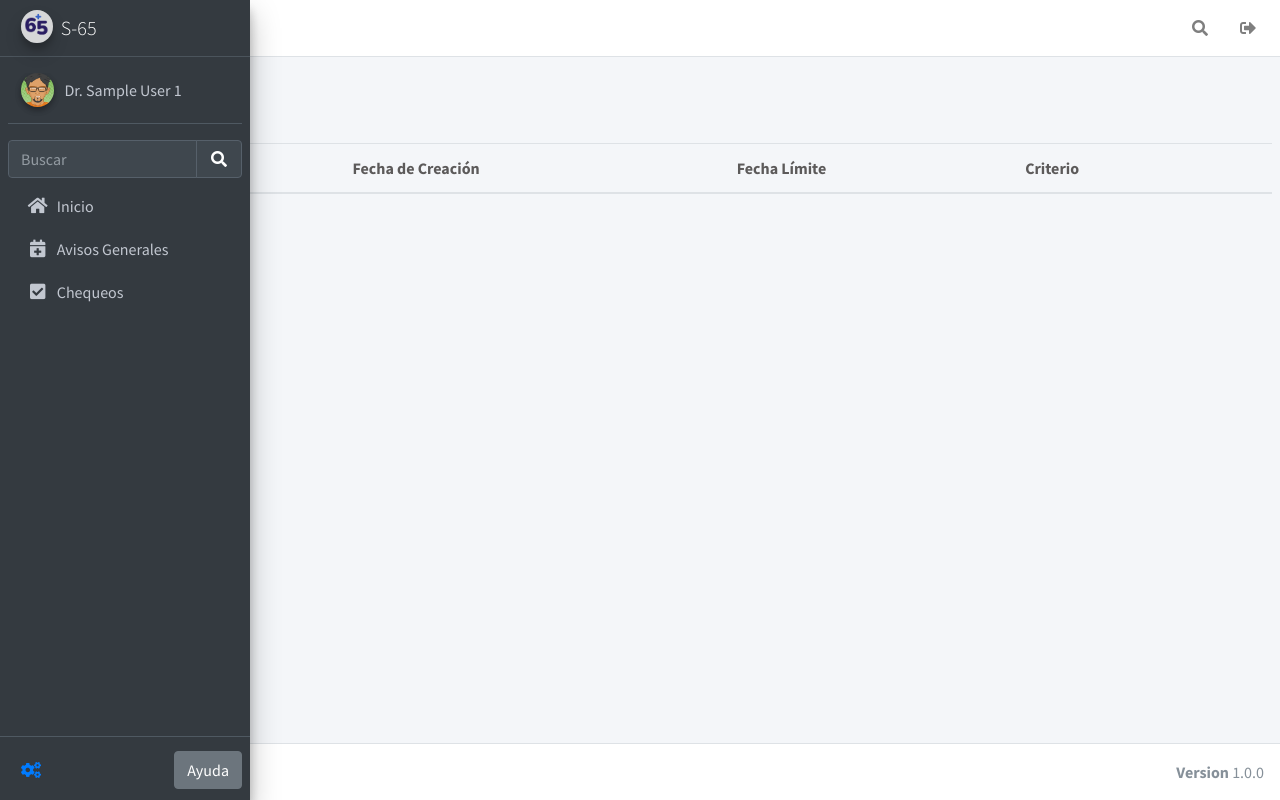
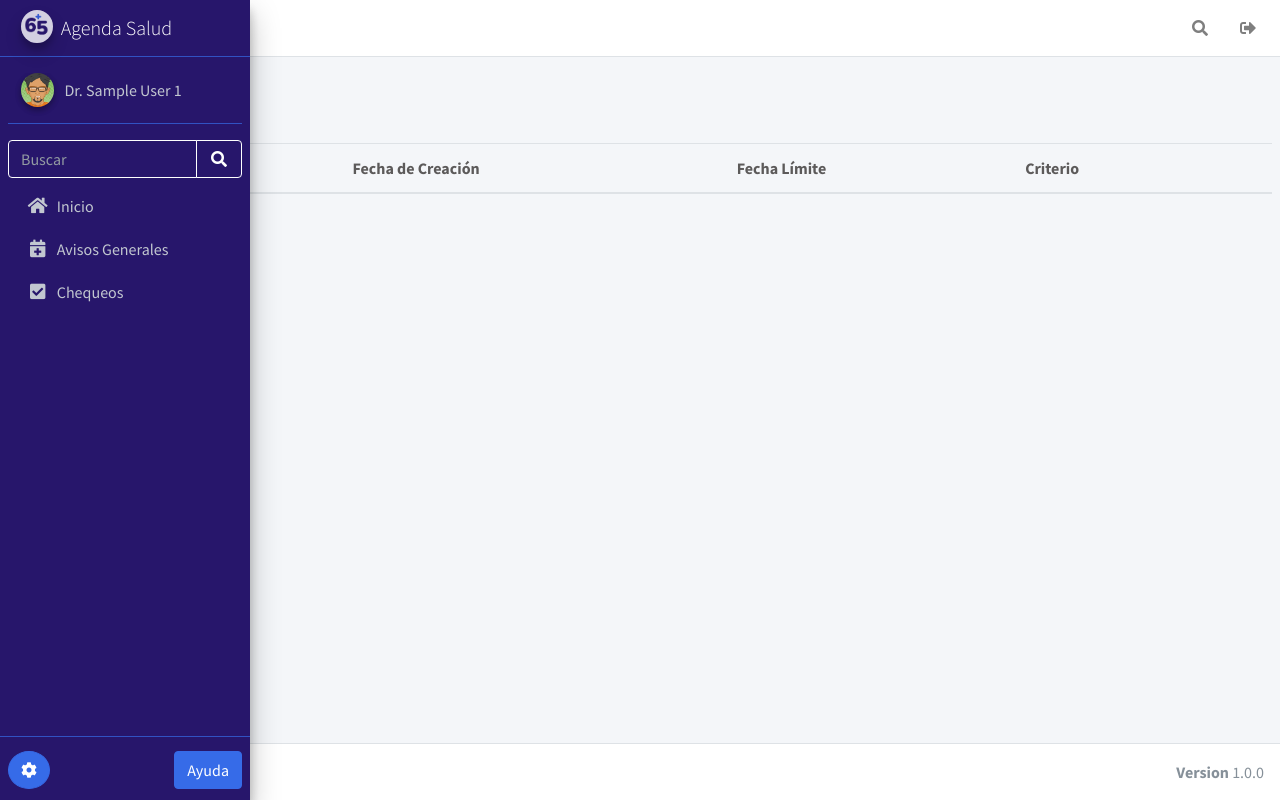
Before and after one commit to idei/S-65, a PHP site: page /S-65/app_web/avisos.php in a window 1280 px wide. Run offline with PHP 8.4, Linux system fonts and the light colour scheme; a user stored in the database is signed in; lists and menus that the app fills with data are empty; some libraries are stand-ins or nearby versions.

Commit message:
Correcciones de diseño

```diff
--- a/app_web/avisos.php
+++ b/app_web/avisos.php
@@ -26,6 +26,8 @@ $id_medico = $_SESSION["id_medico"];
     <link rel="stylesheet" href="https://use.fontawesome.com/releases/v5.8.1/css/all.css" integrity="sha384-50oBUHEmvpQ+1lW4y57PTFmhCaXp0ML5d60M1M7uH2+nqUivzIebhndOJK28anvf" crossorigin="anonymous">
     <!-- Theme style -->
     <link rel="stylesheet" href="dist/css/adminlte.min.css">
+    <!-- FIXES style -->
+  <link rel="stylesheet" href="dist/css/fixes.css">
 </head>
 
 <body class="hold-transition sidebar-mini layout-fixed" onload="read_avisos()">
@@ -51,7 +53,7 @@ $id_medico = $_SESSION["id_medico"];
                         <div class="container-fluid">
                             <div class="row">
                                 <div class="col-3">
-                                    <button class="btn btn-danger float-left" onclick="$('#nuevoAvisoGrupalModal').modal('show')"><i class="fa fa-users" aria-hidden="true"></i> Crear Aviso Grupal</button>
+                                    <button class="btn btn-primary float-left" onclick="$('#nuevoAvisoGrupalModal').modal('show')"><i class="fa fa-users" aria-hidden="true"></i> Crear Aviso Grupal</button>
                                 </div>
                                 <div class="col-9">
                                 </div>
--- a/app_web/chequeos_enviados.php
+++ b/app_web/chequeos_enviados.php
@@ -23,6 +23,8 @@ session_start();
     <link rel="stylesheet" href="plugins/overlayScrollbars/css/OverlayScrollbars.min.css">
     <!-- Theme style -->
     <link rel="stylesheet" href="dist/css/adminlte.min.css">
+    <!-- FIXES style -->
+  <link rel="stylesheet" href="dist/css/fixes.css">
 </head>
 
 <body class="hold-transition sidebar-mini layout-fixed" onload="chequeos_pacientes()">
--- /dev/null
+++ b/app_web/dist/css/fixes.css
@@ -0,0 +1,71 @@
+/*register.php*/
+.anchorAgree{
+    font-size: 15px;
+    text-decoration: underline;
+}
+
+
+/*sidebar background*/
+.main-sidebar,[class*="sidebar-dark"] .btn-sidebar, [class*="sidebar-dark"] .form-control-sidebar{
+    background-color: #27166b;
+}
+
+/*sidebar buttons*/
+#buttonfix1 , #buttonfix2{
+    background-color: #366be8;
+    border-color: #366be8;
+}
+
+#buttonfix2 {
+    color: #fff;
+    border-radius: 100%;
+}
+
+#buttonfix2 :hover{
+    color: #fff;
+}
+
+/*Sidebar borders*/
+[class*="sidebar-dark"] .sidebar-custom, [class*="sidebar-dark"] .user-panel,[class*="sidebar-dark"] .brand-link{
+    border-color: #3152c2;
+
+}
+[class*="sidebar-dark"] .btn-sidebar, [class*="sidebar-dark"] .form-control-sidebar{
+    border-color: #ffffff;
+}
+
+
+
+
+/*Buttons paciente.php*/
+
+.col, .col-1, .col-10, .col-11, .col-12, .col-2, .col-3, .col-4, .col-5, .col-6, .col-7, .col-8, .col-9, .col-auto, .col-lg, .col-lg-1, .col-lg-10, .col-lg-11, .col-lg-12, .col-lg-2, .col-lg-3, .col-lg-4, .col-lg-5, .col-lg-6, .col-lg-7, .col-lg-8, .col-lg-9, .col-lg-auto, .col-md, .col-md-1, .col-md-10, .col-md-11, .col-md-12, .col-md-2, .col-md-3, .col-md-4, .col-md-5, .col-md-6, .col-md-7, .col-md-8, .col-md-9, .col-md-auto, .col-sm, .col-sm-1, .col-sm-10, .col-sm-11, .col-sm-12, .col-sm-2, .col-sm-3, .col-sm-4, .col-sm-5, .col-sm-6, .col-sm-7, .col-sm-8, .col-sm-9, .col-sm-auto, .col-xl, .col-xl-1, .col-xl-10, .col-xl-11, .col-xl-12, .col-xl-2, .col-xl-3, .col-xl-4, .col-xl-5, .col-xl-6, .col-xl-7, .col-xl-8, .col-xl-9, .col-xl-auto {
+    width: 50%;
+  }
+
+  .btn.btn-flat {
+    border-radius:5px;
+    border-width:1px;
+    box-shadow:none
+   }
+
+   div.col-6:nth-child(2) {
+    margin-top: 25px;
+   }
+
+   .btn.btn-flat {
+    background-color: #25b1a7;
+    border-color: #25b1a7;
+   }
+
+   .btn-primary {
+    color:#fff;
+    background-color:#366be8;
+    border-color:#366be8;
+    box-shadow:none
+   }
+
+   /*Border left paciente.php*/
+   .callout.callout-info {
+    border-left-color:#25b1a7;
+   }
--- a/app_web/home.php
+++ b/app_web/home.php
@@ -26,6 +26,8 @@ $rutaRaiz = Env::$_URL_API;
   <link rel="stylesheet" href="plugins/overlayScrollbars/css/OverlayScrollbars.min.css">
   <!-- Theme style -->
   <link rel="stylesheet" href="dist/css/adminlte.min.css">
+  <!-- FIXES style -->
+  <link rel="stylesheet" href="dist/css/fixes.css">
 </head>
 
 <body class="hold-transition sidebar-mini layout-fixed" onload="read_pacientes()">
--- a/app_web/index.php
+++ b/app_web/index.php
@@ -14,6 +14,8 @@
   <link rel="stylesheet" href="plugins/icheck-bootstrap/icheck-bootstrap.min.css">
   <!-- Theme style -->
   <link rel="stylesheet" href="dist/css/adminlte.min.css">
+  <!-- FIXES style -->
+  <link rel="stylesheet" href="dist/css/fixes.css">
 </head>
 
 <body class="hold-transition login-page">
--- a/app_web/paciente.php
+++ b/app_web/paciente.php
@@ -31,6 +31,8 @@ $rutaRaiz = Env::$_URL_API;
   <link rel="stylesheet" href="plugins/overlayScrollbars/css/OverlayScrollbars.min.css">
   <!-- Theme style -->
   <link rel="stylesheet" href="dist/css/adminlte.min.css">
+  <!-- FIXES style -->
+  <link rel="stylesheet" href="dist/css/fixes.css">
 </head>
 <style>
   .modal-lg {
--- a/app_web/register.php
+++ b/app_web/register.php
@@ -19,6 +19,8 @@ $rutaRaiz = Env::$_URL_API;
   <link rel="stylesheet" href="plugins/icheck-bootstrap/icheck-bootstrap.min.css">
   <!-- Theme style -->
   <link rel="stylesheet" href="dist/css/adminlte.min.css">
+  <!-- FIXES style -->
+  <link rel="stylesheet" href="dist/css/fixes.css">
 </head>
 <body class="hold-transition register-page">
 <div class="register-box">
@@ -67,7 +69,7 @@ $rutaRaiz = Env::$_URL_API;
             <div class="icheck-primary">
               <input type="checkbox" id="agreeTerms" name="terms" value="agree">
               <label for="agreeTerms">
-               Accepto todos los <a href="#">términos</a>
+              <a href="#" class="anchorAgree">Accepto todos los términos</a>
               </label>
             </div>
           </div>
--- a/app_web/templates/sidebar_template.php
+++ b/app_web/templates/sidebar_template.php
@@ -9,7 +9,7 @@ $apellido=$_SESSION['apellido'];
   <a href="home.php" class="brand-link">
     <img src="dist/img/logoChico.png" alt="Logo" class="brand-image img-circle elevation-3"
       style="opacity: .8">
-    <span class="brand-text font-weight-light">S-65</span>
+    <span class="brand-text font-weight-light">Agenda Salud</span>
   </a>
 
   <!-- Sidebar -->
@@ -77,8 +77,8 @@ $apellido=$_SESSION['apellido'];
   <!-- /.sidebar -->
 
   <div class="sidebar-custom">
-    <a href="#" class="btn btn-link"><i class="fas fa-cogs"></i></a>
-    <a href="#" class="btn btn-secondary hide-on-collapse pos-right">Ayuda</a>
+    <a href="#" class="btn btn-link" id="buttonfix2"><i class="fas fa-cog"></i></a>
+    <a href="#" class="btn btn-secondary hide-on-collapse pos-right"  id="buttonfix1" >Ayuda</a>
   </div>
   <!-- /.sidebar-custom -->
 </aside>
```
